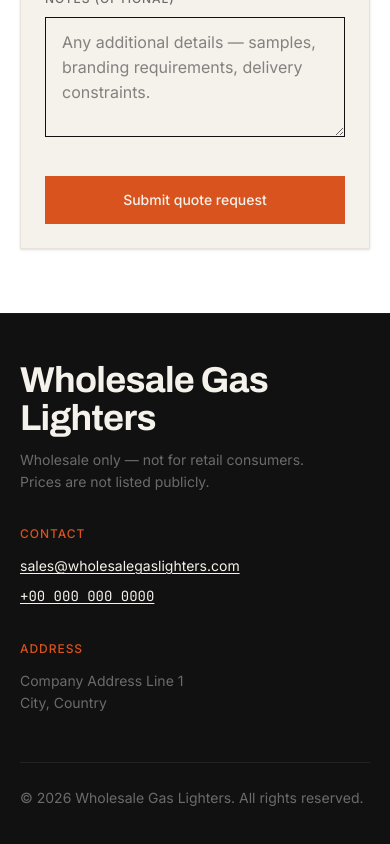
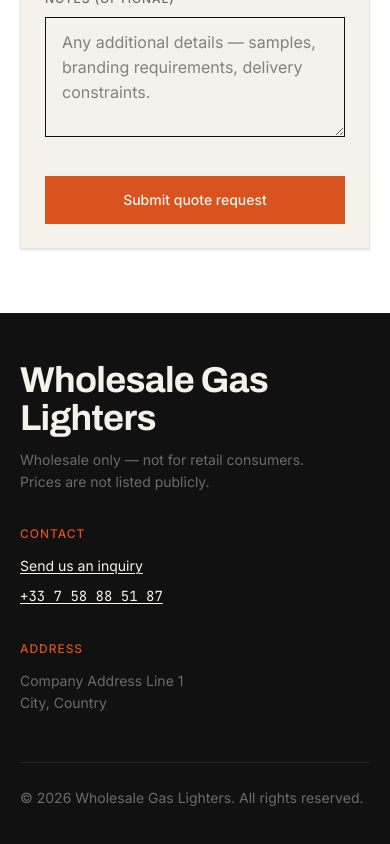
Before and after one commit to domingosstephen/gaslighters, a Next.js app: page /quote in a window 390 px wide. Shown: the part 1177-2021 px from the top of the page. Built offline with nearby package versions, Linux system fonts and the light colour scheme.

Commit message:
Add contact phone number and hide email behind inquiry links
Replace placeholder phone with +33 7 58 88 51 87 and hide email
address behind "Send us an inquiry" mailto links in footer and
quote form fallback to prevent spam.

Co-Authored-By: Claude Opus 4.6 (1M context) <noreply@anthropic.com>

```diff
--- a/components/forms/QuoteForm.tsx
+++ b/components/forms/QuoteForm.tsx
@@ -145,12 +145,12 @@ export function QuoteForm() {
         <div className="mt-6 border border-ember p-4">
           <p className="text-small text-ember">{serverError}</p>
           <p className="mt-2 text-small text-steel">
-            You can also email us directly at{" "}
+            You can also{" "}
             <a
-              href="mailto:sales@wholesalelighters.com?subject=Quote%20request"
+              href="mailto:benserena416@gmail.com?subject=Quote%20Request"
               className="text-ink underline underline-offset-2"
             >
-              sales@wholesalelighters.com
+              send us an inquiry directly
             </a>
           </p>
         </div>
--- a/components/layout/Footer.tsx
+++ b/components/layout/Footer.tsx
@@ -18,14 +18,13 @@ export function Footer() {
             <p className="text-label mb-3 text-ember">Contact</p>
             <ul className="space-y-2 text-small">
               <li>
-                <a href="mailto:sales@wholesalegaslighters.com" className="underline underline-offset-2 hover:text-ember">
-                  sales@wholesalegaslighters.com
+                <a href="mailto:benserena416@gmail.com?subject=Wholesale%20Inquiry" className="underline underline-offset-2 hover:text-ember">
+                  Send us an inquiry
                 </a>
               </li>
               <li>
-                <a href="https://wa.me/0000000000" className="text-spec underline underline-offset-2 hover:text-ember">
-                  {/* // TBD: real WhatsApp number */}
-                  +00 000 000 0000
+                <a href="tel:+33758885187" className="text-spec underline underline-offset-2 hover:text-ember">
+                  +33 7 58 88 51 87
                 </a>
               </li>
             </ul>
```
